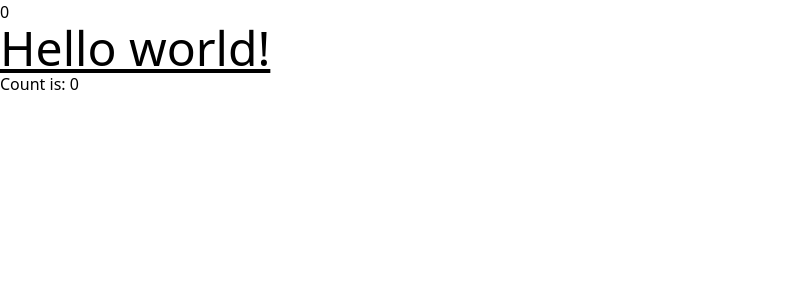
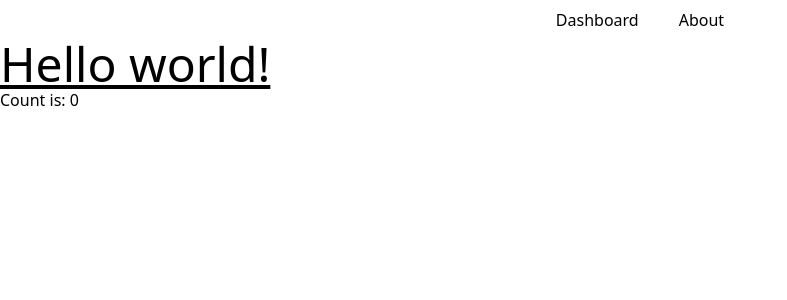
Before and after one commit to HuHa-Labs/IoT-Frontend, a Vue app: page / in a window 1280 px wide. Shown: the top 300 px of the page, without its empty margins (0-787 px from the left). Built offline with nearby package versions, Linux system fonts and the light colour scheme; the HTML template or start-up script is replaced by a standard one.

Commit message:
update: make simple header

```diff
--- a/src/App.vue
+++ b/src/App.vue
@@ -15,9 +15,13 @@ provide("count", count);
 </script>
 
 <template>
+<div class="min-h-screen flex flex-col">
   <TheHeader />
-  <h1 class="text-5xl underline">
+  <main class="flex-1 bg-white dark:bg-gray-0">
+    <h1 class="text-5xl underline">
     Hello world!
-  </h1>
-  <button @click="increment">Count is: {{  count  }}</button>
+    </h1>
+    <button @click="increment">Count is: {{  count  }}</button>
+  </main>
+</div>
 </template>
--- a/src/components/TheHeader.vue
+++ b/src/components/TheHeader.vue
@@ -1,11 +1,15 @@
 <script setup lang="ts">
-import { inject } from 'vue';
-const msg = inject("count");
 </script>
+
 <template>
 <header>
-		<nav>
-      {{ msg }}
-		</nav>
+  <nav class="bg-white dark:bg-gray-800 flex justify-center space-x-4">
+    <a href="/dashboard" class="text-black dark:text-white font-medium rounded-lg px-3 py-2  hover:bg-gray-100 hover:text-gray-900">
+      Dashboard
+    </a>
+    <a href="/about" class="text-black dark:text-white font-medium rounded-lg px-3 py-2 hover:bg-gray-100 hover:text-gray-900">
+      About
+    </a>
+  </nav>
 </header>
 </template>
```
